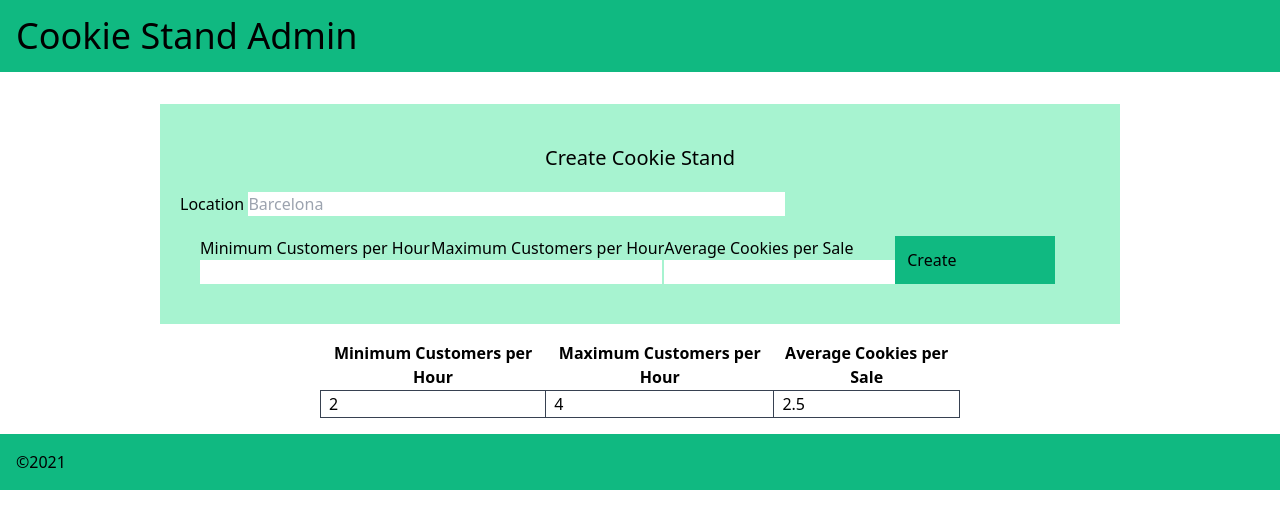
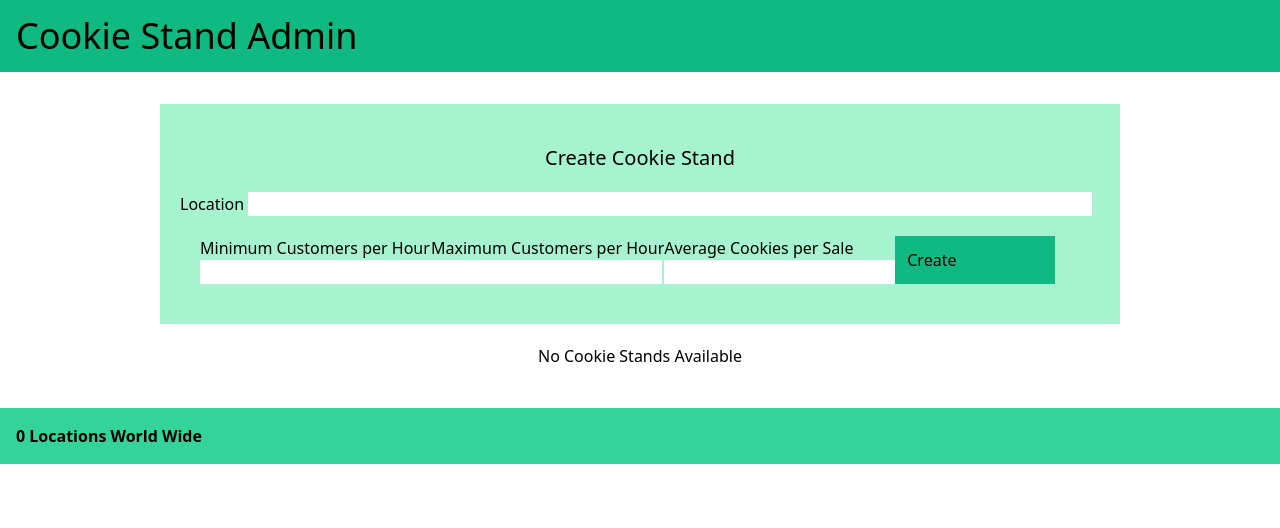
Before and after one commit to Fadab2/cookie-stand-admin, a Next.js app: page / in a window 1280 px wide. Shown: the top 528 px of the page. Built offline with nearby package versions, Linux system fonts and the light colour scheme.

Commit message:
react2 done

```diff
--- /dev/null
+++ b/components/CreateForm.js
@@ -0,0 +1,53 @@
+export default function CreateForm({ handleReport, hours}) {
+
+  function handleStore(event) {
+    event.preventDefault();
+
+
+    let sales_per_hr = [];
+
+    for (let _ in hours) {
+      const max_cust_per_hour = parseFloat(event.target.max_cust_per_hour.value);
+      const min_cust_per_hour = parseFloat(event.target.min_cust_per_hour.value);
+      const avg_cookies_per_sale = parseFloat(event.target.avg_cookies_per_sale.value);
+
+      const cust_per_hr = Math.floor(Math.random() * (max_cust_per_hour - min_cust_per_hour + 1) + min_cust_per_hour);
+      sales_per_hr.push(cust_per_hr);
+    }
+    let report = {
+      name: event.target.location.value,
+      sales_per_hr: sales_per_hr,
+    };
+    handleReport(report)
+  }
+
+  return (
+    <div className="">
+       <form onSubmit={handleStore} className='p-5 mt-8 ml-40 mr-40 bg-emerald-200'>
+          <div className=''>
+              <h2 className='justify-center p-5 text-xl text-center'>Create Cookie Stand</h2>
+              </div>
+          <div className="">
+            <label> <span className="">Location</span>  </label>
+              <input id='location' name="location" type="text" className="w-11/12" required></input>
+           </div>
+            <div className='flex items-center p-5'>
+             <label><span className="flex text-sl">Minimum Customers per Hour</span>
+              <input id='min_cust_per_hour' type="number"
+               />
+            </label>
+            <label><span className="flex text-sl">Maximum Customers per Hour</span>
+              <input id="max_cust_per_hour" type="number"
+               />
+            </label>
+              <label><span className="flex text-sl">Average Cookies per Sale</span>
+              <input id="avg_cookies_per_sale" type="number"
+               />
+            </label>
+          <button className="flex w-40 p-3 bg-emerald-500" type="submit">Create</button>
+          </div>
+          </form>
+    </div>
+
+  )
+}
--- a/components/Footer.js
+++ b/components/Footer.js
@@ -1,7 +1,7 @@
-export default function Footer() {
+export default function Footer({ reports }) {
     return (
-        <footer className="flex items-center justify-between p-4 bg-emerald-500">
-       <p> &copy;2021</p>
+        <footer className="flex items-center justify-between p-4 mt-10 bg-emerald-400">
+         <p> <h1 className='font-semibold text-m'>{reports.length} Locations World Wide</h1></p>
       </footer>
     )
 }
--- a/components/Forms.js
+++ /dev/null
@@ -1,30 +0,0 @@
-export default function Forms(props) {
-
-  return (
-
-      <form className='p-5 mt-8 ml-40 mr-40 bg-emerald-200'>
-          <div className=''>
-              <h2 className='justify-center p-5 text-xl text-center'>Create Cookie Stand</h2>
-              </div>
-          <div className="">
-            <label> <span className="">Location</span>  </label>
-              <input name="location" type="text" className="w-7/12" placeholder="Barcelona" required></input>
-           </div>
-            <div className='flex items-center p-5'>
-             <label><span className="flex text-sl">Minimum Customers per Hour</span>
-              <input type="number"
-               />
-            </label>
-            <label><span className="flex text-sl">Maximum Customers per Hour</span>
-              <input type="number"
-               />
-            </label>
-              <label><span className="flex text-sl">Average Cookies per Sale</span>
-              <input type="number"
-               />
-            </label>
-          <button className="flex w-40 p-3 bg-emerald-500">Create</button>
-          </div>
-          </form>
-)
-}
--- /dev/null
+++ b/components/Head.js
@@ -0,0 +1,8 @@
+export default function Head() {
+    return (
+        <head>
+        <title>cookie stand admin</title>
+        <link rel="icon" href="/favicon.ico" />
+      </head>
+    )
+}
--- a/components/Header.js
+++ b/components/Header.js
@@ -1,4 +1,4 @@
-export default function Head() {
+export default function Header() {
     return (
         <header className='flex items-center justify-between p-4 bg-emerald-500'>
         <h1 className='text-4xl'>Cookie Stand Admin</h1>
--- /dev/null
+++ b/components/ReportTable.js
@@ -0,0 +1,69 @@
+ export default function Table({ hours, reports }) {
+  if (reports.length) {
+    return (
+      <table className="w-11/12 p-5 mt-8 ml-40 mr-40 bg-emerald-500">
+        <thead>
+          <tr>
+            <th>Location</th>
+            {hours.map((hour) => (
+              <th className="px-4" key={hour}>{hour}</th>
+            ))}
+            <th className="px-4">Totals</th>
+          </tr>
+        </thead>
+        <tbody>
+          {reports.map((report) => (
+            <Rows key={report.name} report={report} />
+          ))}
+          <tr className="border-[1px] border-black">
+            <td className="px-4 font-bold">
+              Totals
+            </td>
+            {hours.map((hour, idx) => (
+              <td key={hour} className="text-center border-[1px] border-black">
+                {reports.reduce(
+                  (prev, current) => prev + current.sales_per_hr[idx],
+                  0
+                )}
+              </td>
+            ))}
+
+            <td>
+              {hours
+                .map((hour, idx) =>
+                  reports.reduce(
+                    (prev, current) => prev + current.sales_per_hr[idx],
+                    0
+                  )
+                )
+                .reduce((prev, current) => prev + current, 0)}
+            </td>
+          </tr>
+        </tbody>
+      </table>
+    );
+  } else {
+    return (
+      <p className="w-8/12 mx-auto mt-5 text-center">
+        No Cookie Stands Available
+      </p>
+    );
+  }
+}
+
+
+function Rows({ report }) {
+  return (
+    <tr className="odd:bg-emerald-400 even:bg-emerald-300">
+      <td className="pl-4 border border-black">{report.name}</td>
+      {report.sales_per_hr.map((hourData, idx) => (
+        <td className="text-center border border-black" key={idx}>
+          {hourData}
+        </td>
+      ))}
+      <td className="pl-4 border border-black">
+        {report.sales_per_hr.reduce((prev, current) => prev + current)}
+      </td>
+    </tr>
+  );
+}
--- a/components/Table.js
+++ /dev/null
@@ -1,18 +0,0 @@
-export default function Table() {
-    return (
-        <table className='w-1/2 mx-auto my-4'>
-          <thead>
-            <tr>
-              <th className='border-gray-700'>Minimum Customers per Hour</th>
-              <th className='border-gray-700'>Maximum Customers per Hour</th>
-              <th className='border-gray-700'>Average Cookies per Sale</th>
-            </tr>
-          </thead>
-          <tbody>
-            <td className='pl-2 border border-gray-700'>2</td>
-            <td className='pl-2 border border-gray-700'>4</td>
-            <td className='pl-2 border border-gray-700'>2.5</td>
-          </tbody>
-        </table>
-    )
-}
--- /dev/null
+++ b/data/fakeData.js
@@ -0,0 +1,34 @@
+export const locationSales = {
+  calexico : [ 48,42,30,24,42,24,36,42,42,48,36,42,24,36 ],
+  barcelona :[ 95,95,60,95,90,50,100,55,65,80,90,95,50,70 ],
+  vancouver : [ 30,20,30,20,20,25,30,35,40,20,20,45,35,30 ],
+  milano : [ 19,9,25,25,28,19,28,19,9,9,22,19,9,25 ],
+  detroit : [ 70,77,62,81,92,77,62,88,85,70,77,92,66,88 ],
+  addis_ababa : [ 51,33,25,66,51,66,37,40,29,66,18,33,55,22 ],
+  dublin : [ 30,13,57,13,54,34,57,17,64,64,17,27,27,57 ],
+  tacoma : [ 33,44,14,33,44,18,25,40,44,29,37,25,25,37 ],
+}
+
+export const locationMapper = {
+  calexico: 'Calexico',
+  barcelona: 'Barcelona',
+  vancouver: 'Vancounver',
+  milano: 'Milano',
+  detroit: 'Detroit',
+  addis_ababa: 'Addis Ababa',
+  dublin: 'Dublin',
+  tacoma: 'Tacoma',
+}
+
+export const hours = [ '6am','7am','8am','9am','10am','11am','12pm','1pm','2pm','3pm','4pm','5pm','6pm','7pm', 'Totals' ];
+
+const locationBuilder = (data) => ({
+  location: locationMapper[data],
+  minCustomer: 0,
+  maxCustomer: 0,
+  avgSales: 0,
+  hourlySales: locationSales[data]
+})
+
+export const locations = Object.keys(locationMapper);
+export const data = locations.map((i) => locationBuilder(i))
--- /dev/null
+++ b/pages/index.js
@@ -0,0 +1,33 @@
+import Head from 'next/head'
+import Header from '../components/Header'
+import CreateForm from '../components/CreateForm'
+import Footer from '../components/Footer'
+import Table from '../components/ReportTable'
+import { hours } from "../data/fakeData"
+import { useState } from 'react'
+
+export default function CookieStandAdmin() {
+
+  const [reports, setStoreReports] = useState([]);
+
+
+  function handleReport(report) {
+    setStoreReports([...reports, report]);
+
+  }
+
+
+  return (
+    <div>
+
+      <Head />
+      <Header />
+      <main>
+        <CreateForm handleReport={handleReport} hours={hours} />
+        <Table hours={hours} reports={reports} />
+      </main>
+      <Footer reports={reports} />
+
+    </div>
+  )
+}
--- a/pages/index.tsx
+++ /dev/null
@@ -1,30 +0,0 @@
-import type { NextPage } from 'next'
-import Head from 'next/head'
-import Image from 'next/image'
-import Link from 'next/link'
-import Header from '../components/Header'
-import Forms from '../components/Forms'
-import Table from '../components/Table'
-import Footer from '../components/Footer'
-
-const Home: NextPage = () => {
-  return (
-    <div className="">
-      <Head>
-        <title>cookie stand admin</title>
-        <link rel="icon" href="/favicon.ico" />
-      </Head>
-        < Header />
-      <main className="">
-        < Forms />
-
-
-        < Table />
-      </main>
-      < Footer />
-
-    </div>
-  )
-}
-
-export default Home
--- a/tsconfig.json
+++ b/tsconfig.json
@@ -15,6 +15,6 @@
     "jsx": "preserve",
     "incremental": true
   },
-  "include": ["next-env.d.ts", "**/*.ts", "**/*.tsx", "components/Head.js", "components/Header.js", "components/Footer.js", "components/main.js"],
+  "include": ["next-env.d.ts", "**/*.ts", "**/*.tsx", "components/Head.js", "components/Header.js", "components/Footer.js", "components/main.js", "pages/index.js"],
   "exclude": ["node_modules"]
 }
```
Also changed, not shown: 1 other file (tests, documents, lock files or other folders).
